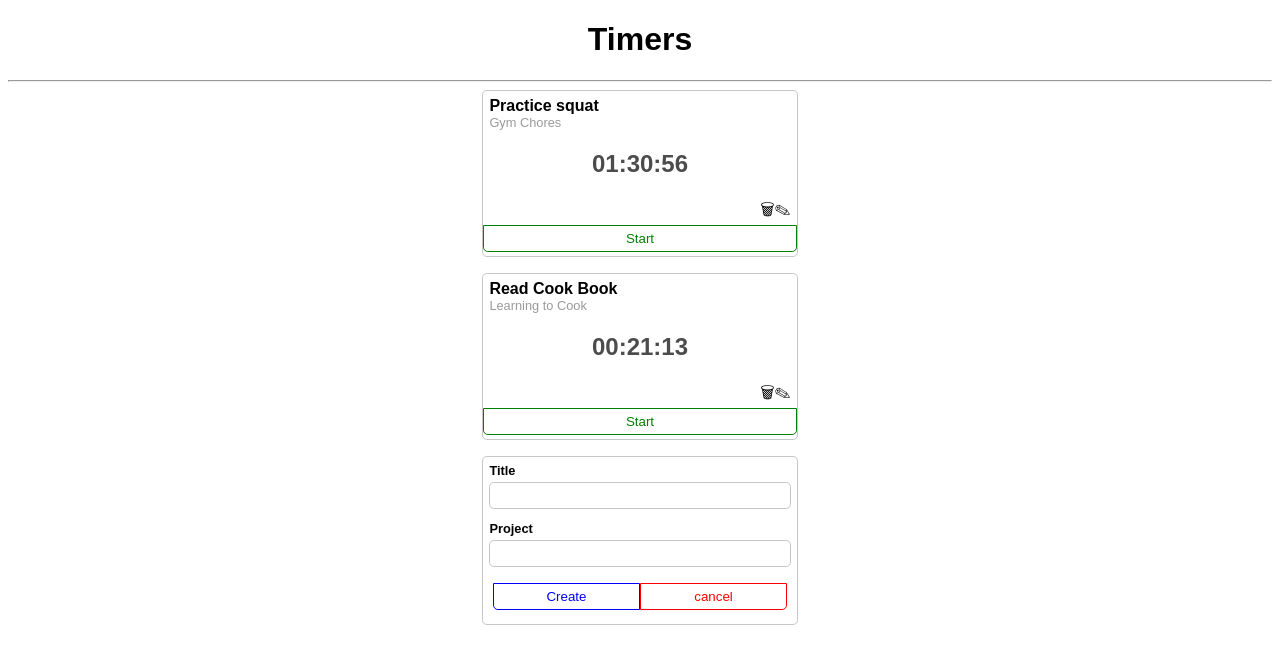
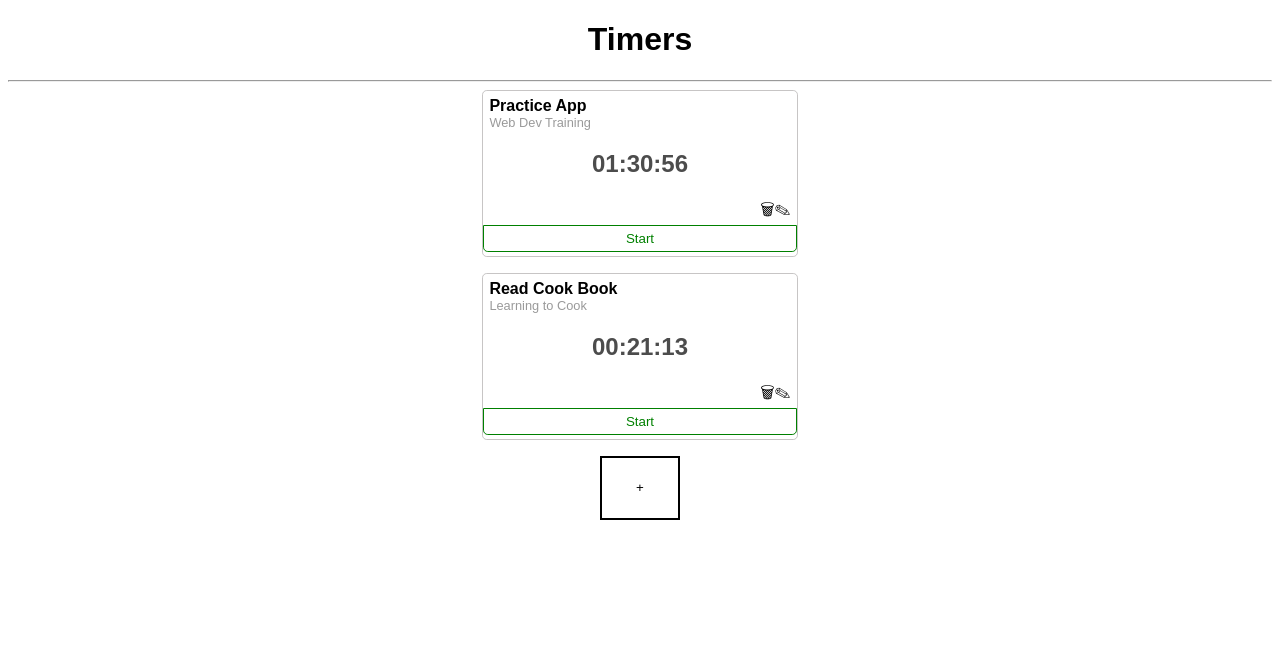
Before and after one commit to ryasan86/time_tracker, a React app: page / in a window 1280 px wide. Shown: the top 664 px of the page. Built offline with nearby package versions, Linux system fonts and the light colour scheme.

Commit message:
getting messy..

```diff
--- a/src/App.jsx
+++ b/src/App.jsx
@@ -1,5 +1,6 @@
 import React, { Component } from 'react';
 import uuid from 'uuid';
+import { newTimer } from './helpers.js';
 
 import EditableTimerList from './components/EditableTimerList';
 import ToggleableTimerForm from './components/ToggleableTimerForm';
@@ -10,8 +11,8 @@ class App extends Component {
     this.state = {
       timers: [
         {
-          title: 'Practice squat',
-          project: 'Gym Chores',
+          title: 'Practice App',
+          project: 'Web Dev Training',
           id: uuid.v4(),
           elapsed: 5456099,
           runningSince: Date.now()
@@ -25,6 +26,52 @@ class App extends Component {
         }
       ]
     };
+
+    this.handleCreateFormSubmit = this.handleCreateFormSubmit.bind(this);
+    this.handleUpdateFormSubmit = this.handleUpdateFormSubmit.bind(this);
+    this.handleDeleteTimer = this.handleDeleteTimer.bind(this);
+  }
+
+  handleCreateFormSubmit(timer) {
+    this.createTimer(timer);
+  }
+
+  handleUpdateFormSubmit(attr) {
+    this.updateTimer(attr);
+  }
+
+  handleDeleteTimer(delAttr) {
+    this.deleteTimer(delAttr);
+  }
+
+  createTimer(timer) {
+    const t = newTimer(timer);
+    this.setState({
+      timers: this.state.timers.concat(t)
+    });
+  }
+
+  updateTimer(attr) {
+    const { timers } = this.state;
+    const timerToEdit = this.findTimer(attr);
+    const index = timers.indexOf(timerToEdit);
+    timers[index].title = attr.title;
+    timers[index].project = attr.project;
+    this.setState({ timers: timers });
+  }
+
+  deleteTimer(delAttr) {
+    const { timers } = this.state;
+    const timerToDelete = this.findTimer(delAttr);
+    const index = timers.indexOf(timerToDelete);
+    timers.splice(index, 1);
+    this.setState({ timers: timers });
+  }
+
+  findTimer(timer) {
+    return this.state.timers.find(t => {
+      return t.id === timer.id;
+    });
   }
 
   render() {
@@ -32,8 +79,15 @@ class App extends Component {
       <div className="wrapper">
         <div />
         <div className="dashboard">
-          <EditableTimerList timers={this.state.timers} />
-          <ToggleableTimerForm isOpen={true} />
+          <EditableTimerList
+            timers={this.state.timers}
+            onFormSubmit={this.handleUpdateFormSubmit}
+            onTimerDelete={this.deleteTimer}
+          />
+          <ToggleableTimerForm
+            isOpen={true}
+            onFormSubmit={this.handleCreateFormSubmit}
+          />
         </div>
         <div />
       </div>
--- a/src/components/EditableTimer.jsx
+++ b/src/components/EditableTimer.jsx
@@ -6,25 +6,54 @@ export default class EditableTimer extends Component {
   constructor() {
     super();
     this.state = { editFormOpen: false };
+    this.handleSubmit = this.handleSubmit.bind(this);
+    this.handleEditClick = this.handleEditClick.bind(this);
+    this.onFormClose = this.onFormClose.bind(this);
+  }
+
+  handleSubmit(timer) {
+    this.props.onFormSubmit(timer);
+    this.closeForm();
+  }
+
+  handleEditClick() {
+    this.openForm();
+  }
+
+  onFormClose() {
+    this.closeForm();
+  }
+
+  openForm() {
+    this.setState({ editFormOpen: true });
+  }
+
+  closeForm() {
+    this.setState({ editFormOpen: false });
   }
 
   render() {
-    if (this.props.editFormOpen) {
+    const { id, title, project, elapsed, runningSince } = this.props;
+
+    if (this.state.editFormOpen) {
       return (
         <TimerForm
-          id={this.props.id}
-          title={this.props.title}
-          project={this.props.project}
+          id={id}
+          title={title}
+          project={project}
+          onFormClose={this.onFormClose}
+          onFormSubmit={this.handleSubmit}
         />
       );
     } else {
       return (
         <Timer
-          id={this.props.id}
-          title={this.props.title}
-          project={this.props.project}
-          elapsed={this.props.elapsed}
-          runningSince={this.props.runningSince}
+          id={id}
+          title={title}
+          project={project}
+          elapsed={elapsed}
+          runningSince={runningSince}
+          onEditClick={this.handleEditClick}
         />
       );
     }
--- a/src/components/EditableTimerList.jsx
+++ b/src/components/EditableTimerList.jsx
@@ -12,6 +12,8 @@ export default class EditableTimerList extends Component {
           project={timer.project}
           elapsed={timer.elapsed}
           runningSince={timer.runningSince}
+          onFormSubmit={this.props.onFormSubmit}
+          onTimerDelete={this.props.onTimerDelete}
         />
       );
     });
--- a/src/components/Timer.jsx
+++ b/src/components/Timer.jsx
@@ -2,19 +2,25 @@ import React, { Component } from 'react';
 import { renderElapsedString } from './../helpers';
 
 export default class Timer extends Component {
+  constructor() {
+    super();
+  }
+
   render() {
-    const elapsedString = renderElapsedString(this.props.elapsed);
+    const { title, project, elapsed } = this.props;
+    const elapsedString = renderElapsedString(elapsed);
+
     return (
       <div className="card">
         <div className="content">
-          <div className="header">{this.props.title}</div>
-          <div className="meta">{this.props.project}</div>
+          <div className="header">{title}</div>
+          <div className="meta">{project}</div>
           <div align="center">
             <h2>{elapsedString}</h2>
           </div>
           <div className="icon-row">
             <span>&#128465;</span>
-            <span>&#9998;</span>
+            <span onClick={this.props.onEditClick}>&#9998;</span>
           </div>
         </div>
         <button className="timer-button green">Start</button>
--- a/src/components/TimerForm.jsx
+++ b/src/components/TimerForm.jsx
@@ -1,22 +1,61 @@
 import React, { Component } from 'react';
 
 export default class TimerForm extends Component {
+  constructor(props) {
+    super(props);
+    this.state = {
+      title: this.props.title || '',
+      project: this.props.project || ''
+    };
+  }
+
+  handleSubmit() {
+    this.props.onFormSubmit({
+      id: this.props.id,
+      title: this.state.title,
+      project: this.state.project
+    });
+  }
+
+  handleChange(e) {
+    const name = e.target.name;
+    const value = e.target.value;
+    this.setState({
+      [name]: value
+    });
+  }
+
   render() {
-    const submitText = this.props.title ? 'Update' : 'Create';
+    const submitText = this.props.id ? 'Update' : 'Create';
+
     return (
       <div className="card">
         <div className="form">
           <div className="field">
             <label>Title</label>
-            <input type="text" defaultValue={this.props.title} />
+            <input
+              type="text"
+              name="title"
+              value={this.state.title}
+              onChange={e => this.handleChange(e)}
+            />
           </div>
           <div className="field">
             <label>Project</label>
-            <input type="text" defaultValue={this.props.project} />
+            <input
+              type="text"
+              name="project"
+              value={this.state.project}
+              onChange={e => this.handleChange(e)}
+            />
           </div>
           <div className="attached" align="center">
-            <button className="blue">{submitText}</button>
-            <button className="red">cancel</button>
+            <button className="blue" onClick={() => this.handleSubmit()}>
+              {submitText}
+            </button>
+            <button className="red" onClick={() => this.props.onFormClose()}>
+              cancel
+            </button>
           </div>
         </div>
       </div>
--- a/src/components/ToggleableTimerForm.jsx
+++ b/src/components/ToggleableTimerForm.jsx
@@ -2,13 +2,48 @@ import React, { Component } from 'react';
 import TimerForm from './TimerForm';
 
 export default class ToggleableTimerForm extends Component {
+  constructor(props) {
+    super(props);
+    this.state = {
+      isOpen: false
+    };
+
+    this.handleFormSubmit = this.handleFormSubmit.bind(this);
+    this.handleFormClose = this.handleFormClose.bind(this);
+  }
+
+  handleFormOpen() {
+    this.setState({
+      isOpen: true
+    });
+  }
+
+  handleFormClose() {
+    this.setState({ isOpen: false });
+  }
+
+  handleFormSubmit(timer) {
+    this.props.onFormSubmit(timer);
+    this.setState({ isOpen: false });
+  }
+
   render() {
-    if (this.props.isOpen) {
-      return <TimerForm />;
+    if (this.state.isOpen) {
+      return (
+        <TimerForm
+          onFormSubmit={this.handleFormSubmit}
+          onFormClose={this.handleFormClose}
+        />
+      );
     } else {
       return (
         <div align="center">
-          <button className="toggle-button">+</button>
+          <button
+            className="toggle-button"
+            onClick={() => this.handleFormOpen()}
+          >
+            +
+          </button>
         </div>
       );
     }
--- a/src/helpers.js
+++ b/src/helpers.js
@@ -1,3 +1,6 @@
+import uuid from 'uuid';
+
+// milliseconds to human time
 export const renderElapsedString = (elapsed, runningSince) => {
   let totalElapsed = elapsed;
   if (runningSince) {
@@ -28,3 +31,15 @@ const pad = (numberString, size) => {
   }
   return padded;
 };
+
+// create new timer
+export const newTimer = (attrs = {}) => {
+  const timer = {
+    title: attrs.title || 'Timer',
+    project: attrs.project || 'Project',
+    id: uuid.v4(),
+    elapsed: 0
+  };
+
+  return timer;
+};
```
Also changed, not shown: data.json (+11 -11 lines).
